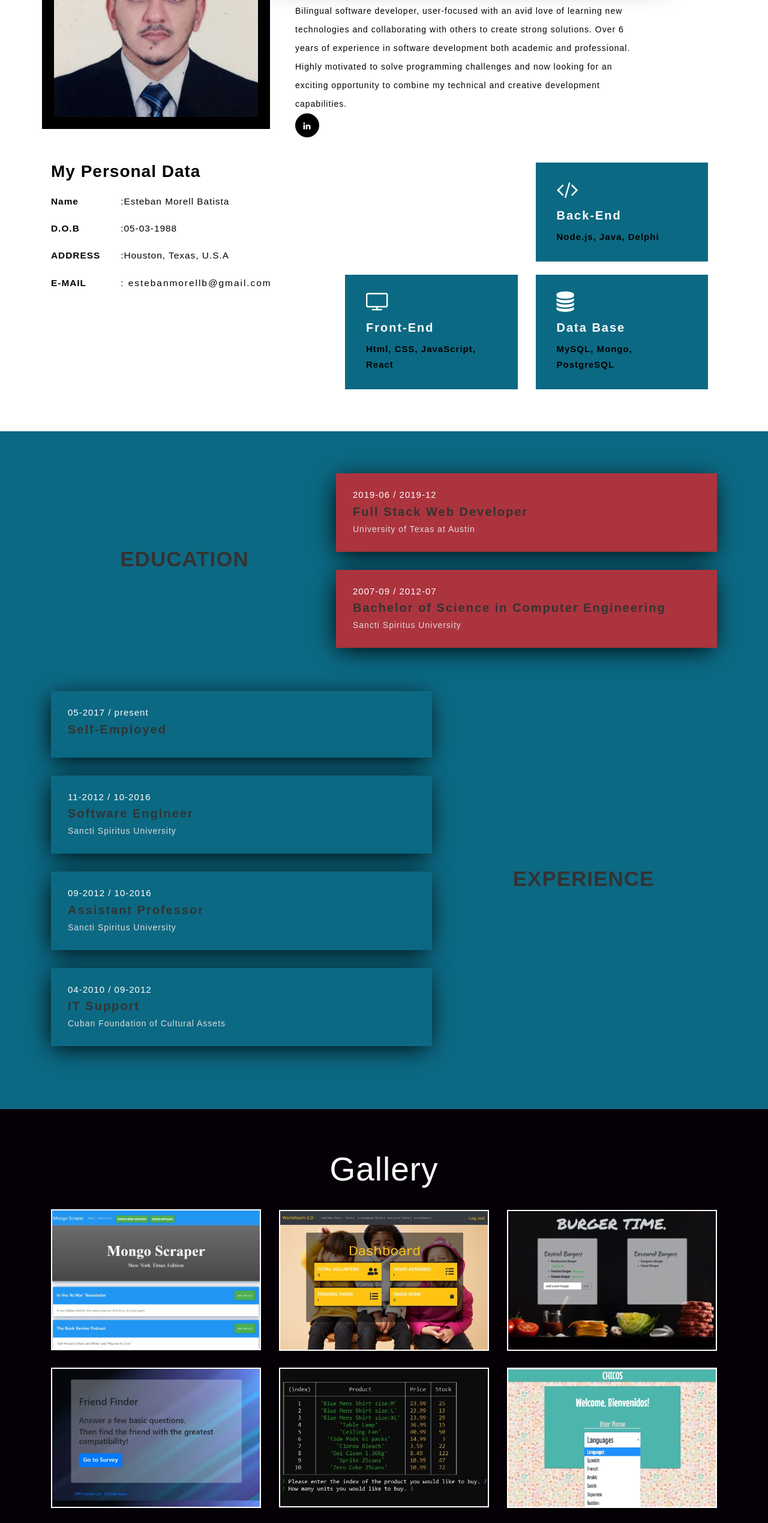
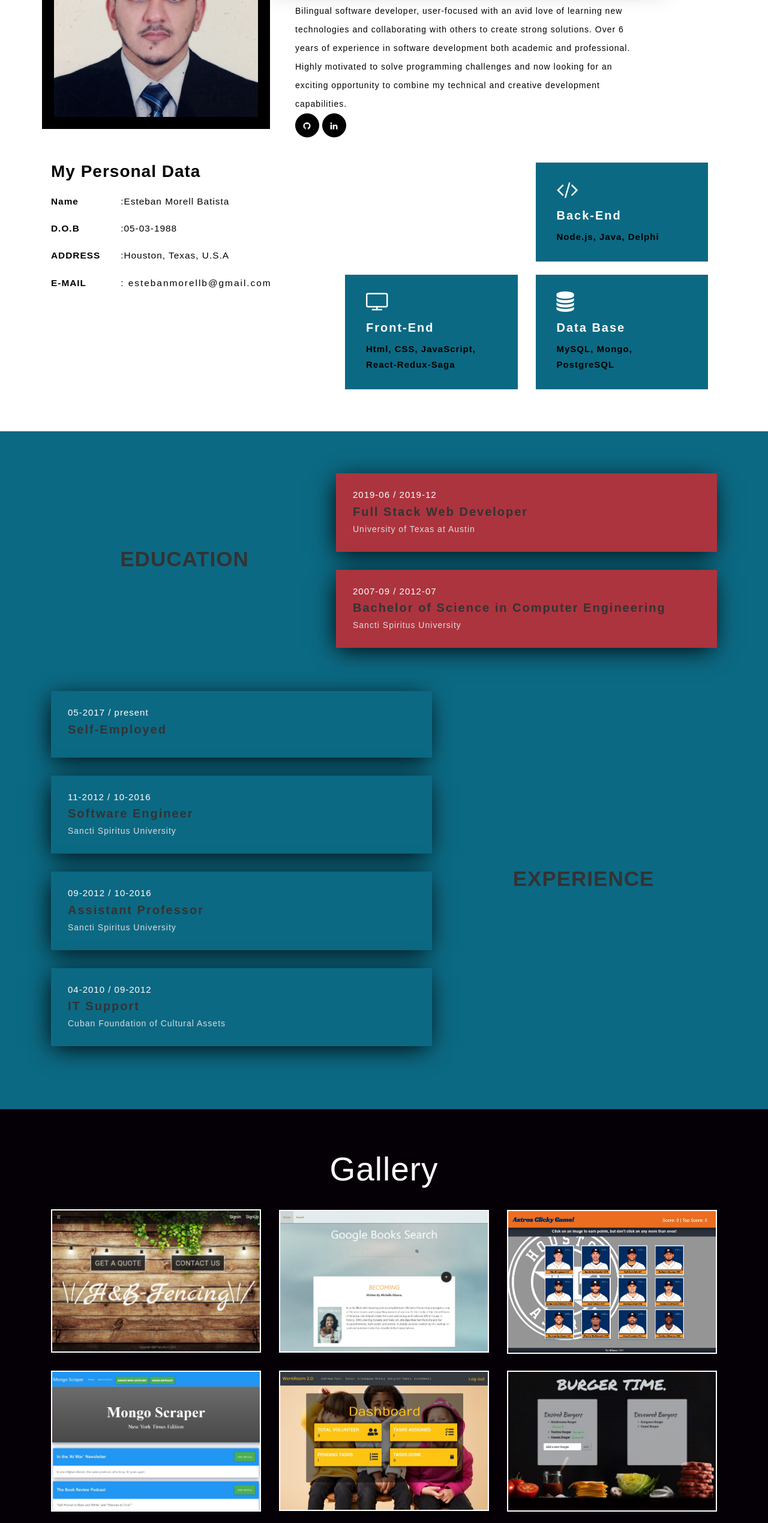
Before and after one commit to vitawork/Portfolio, a plain HTML site: page index.html in a window 1280 px wide. Shown: the part 847-3386 px from the top of the page at 60% size. Drawn offline with Linux system fonts and the light colour scheme.

Commit message:
new apps added

```diff
--- a/index.html
+++ b/index.html
@@ -152,11 +152,15 @@ Smartphone Compatible web template, free webdesigns for Nokia, Samsung, LG, Sony
                 <!-- <li>
                   <a href="#"><span class="fa fa-twitter"></span></a>
                 </li> -->
-                <!-- <li>
-                  <a href="#"><span class="fa fa-rss"></span></a>
-                </li> -->
                 <li>
-                  <a href="#"><span class="fa fa-linkedin"></span></a>
+                  <a href="https://github.com/vitawork/"
+                    ><span class="fa fa-github"></span
+                  ></a>
+                </li>
+                <li>
+                  <a href="https://www.linkedin.com/in/esteban-morell-se/"
+                    ><span class="fa fa-linkedin"></span
+                  ></a>
                 </li>
               </ul>
             </div>
@@ -238,7 +242,7 @@ Smartphone Compatible web template, free webdesigns for Nokia, Samsung, LG, Sony
               <div class="about-gap">
                 <span class="fa fa-television" aria-hidden="true"></span>
                 <h3>Front-End</h3>
-                <p><b>Html, CSS, JavaScript, React</b></p>
+                <p><b>Html, CSS, JavaScript, React-Redux-Saga</b></p>
               </div>
               <div class="clearfix"></div>
             </div>
@@ -460,6 +464,37 @@ Smartphone Compatible web template, free webdesigns for Nokia, Samsung, LG, Sony
         <div class="gallery-info">
           <div class="col-md-4  col-sm-6 col-xs-6 gallery-grids">
             <a
+              href="images/g0.jpg"
+              class="gallery-box"
+              data-lightbox="example-set"
+              data-title=""
+            >
+              <img src="images/g0.jpg" alt="" class="img-responsive zoom-img" />
+            </a>
+          </div>
+          <div class="col-md-4  col-sm-6 col-xs-6 gallery-grids third">
+            <a
+              href="images/g1.jpg"
+              class="gallery-box"
+              data-lightbox="example-set"
+              data-title=""
+            >
+              <img src="images/g1.jpg" alt="" class="img-responsive zoom-img" />
+            </a>
+          </div>
+          <div class="col-md-4 col-sm-6 col-xs-6 gallery-grids third">
+            <a
+              href="images/g2.jpg"
+              class="gallery-box"
+              data-lightbox="example-set"
+              data-title=""
+            >
+              <img src="images/g2.jpg" alt="" class="img-responsive zoom-img" />
+            </a>
+          </div>
+
+          <div class="col-md-4  col-sm-6 col-xs-6 gallery-grids grid-mdl">
+            <a
               href="images/g3.jpg"
               class="gallery-box"
               data-lightbox="example-set"
@@ -468,7 +503,7 @@ Smartphone Compatible web template, free webdesigns for Nokia, Samsung, LG, Sony
               <img src="images/g3.jpg" alt="" class="img-responsive zoom-img" />
             </a>
           </div>
-          <div class="col-md-4  col-sm-6 col-xs-6 gallery-grids third">
+          <div class="col-md-4  col-sm-6 col-xs-6 gallery-grids grid-mdl">
             <a
               href="images/g4.jpg"
               class="gallery-box"
@@ -478,7 +513,7 @@ Smartphone Compatible web template, free webdesigns for Nokia, Samsung, LG, Sony
               <img src="images/g4.jpg" alt="" class="img-responsive zoom-img" />
             </a>
           </div>
-          <div class="col-md-4 col-sm-6 col-xs-6 gallery-grids third">
+          <div class="col-md-4 col-sm-6 col-xs-6 gallery-grids grid-mdl">
             <a
               href="images/g5.jpg"
               class="gallery-box"
@@ -675,11 +710,15 @@ Smartphone Compatible web template, free webdesigns for Nokia, Samsung, LG, Sony
           <!-- <li>
             <a href="#"><span class="fa fa-twitter"></span></a>
           </li> -->
-          <!-- <li>
-            <a href="#"><span class="fa fa-rss"></span></a>
-          </li> -->
           <li>
-            <a href="#"><span class="fa fa-linkedin"></span></a>
+            <a href="https://github.com/vitawork/"
+              ><span class="fa fa-github"></span
+            ></a>
+          </li>
+          <li>
+            <a href="https://www.linkedin.com/in/esteban-morell-se/"
+              ><span class="fa fa-linkedin"></span
+            ></a>
           </li>
           <p>
             <a href="mailto:estebanmorellb@gmail.com"
@@ -714,6 +753,18 @@ Smartphone Compatible web template, free webdesigns for Nokia, Samsung, LG, Sony
           }
 
           switch (imgname) {
+            case "g0":
+              window.location.href =
+                "https://hb-fencing.herokuapp.com/app/home";
+              break;
+            case "g1":
+              window.location.href =
+                "https://google-bookscollection.herokuapp.com";
+              break;
+            case "g2":
+              window.location.href =
+                "https://vitawork.github.io/Astros-Clicky-Game";
+              break;
             case "g3":
               window.location.href =
                 "https://comment-on-the-latest-news.herokuapp.com";
```
Also changed, not shown: images/g0.jpg (added), images/g1.jpg (added), images/g2.jpg (added).
